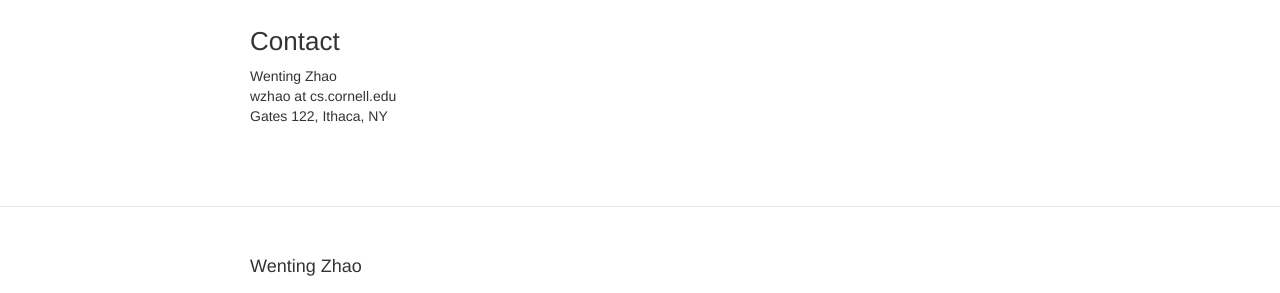
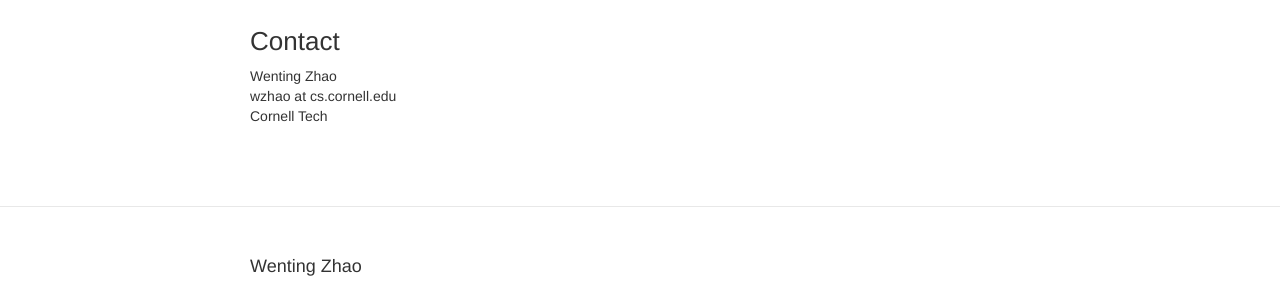
Before and after one commit to wenting-zhao/wenting-zhao.github.io, a Jekyll site: the page built from index.html, in a window 1280 px wide. Shown: the part 675-968 px from the top of the page. Built offline with Jekyll 4.4.1, drawn with Linux system fonts in a browser that asks for light colours.

Commit message:
Update index.html

```diff
--- a/index.html
+++ b/index.html
@@ -53,6 +53,6 @@ I am a PhD student at Cornell. I work on natural language reasoning. My advisors
 <div class="paper-section">
 Wenting Zhao <br>
 wzhao at cs.cornell.edu <br>
-Gates 122, Ithaca, NY <br>
+Cornell Tech <br>
 </div>
 <br>
```
